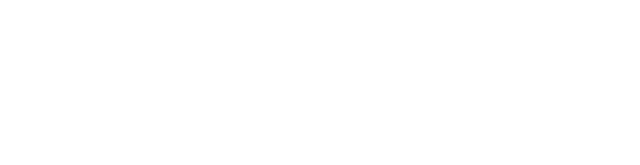
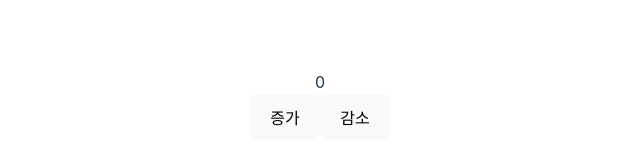
Before and after one commit to parby8605/study-week1, a React (Vite) app: page / in a window 1280 px wide. Shown: the part 295-460 px from the top of the page, without its empty margins (320-960 px from the left). Built offline with nearby package versions, Linux system fonts and the light colour scheme.

Commit message:
init problem

```diff
--- a/src/App.jsx
+++ b/src/App.jsx
@@ -3,7 +3,15 @@
 import './App.css'
 
 function App() {
-  return <></>
+  const [count, setCount] = useState(0)
+
+  return (
+    <>
+      <div>{count}</div>
+      <button onClick={() => setCount((prev) => prev + 10)}>증가</button>
+      <button onClick={() => setCount((prev) => prev - 10)}>감소</button>
+    </>
+  )
 }
 
 export default App
```
